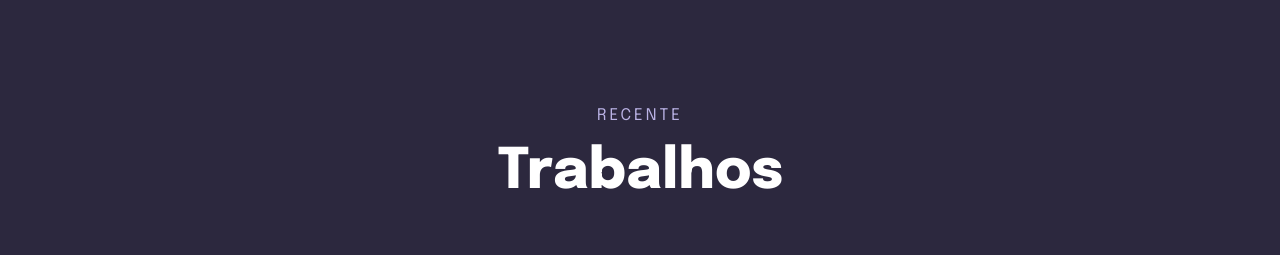
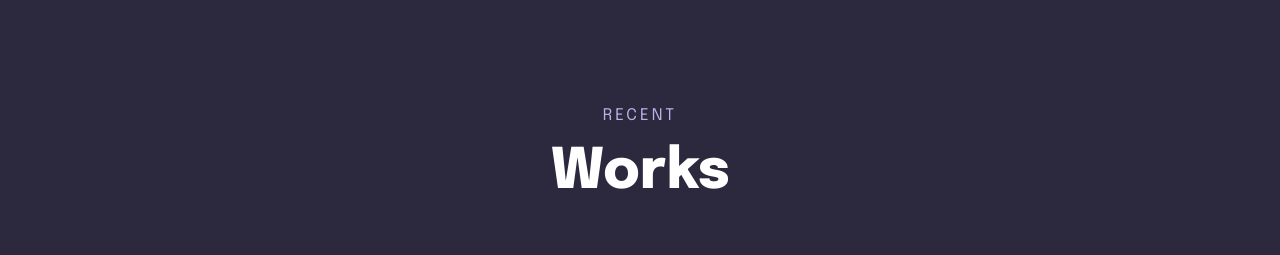
Before and after one commit to Gslogger/Componente-Trabalhos, a plain HTML site: page index.html in a window 1280 px wide. Shown: the top 255 px of the page. Drawn offline with Linux system fonts and the light colour scheme.

Commit message:
Update index.html

```diff
--- a/index.html
+++ b/index.html
@@ -17,8 +17,8 @@
 <body>
   <div class="page">
     <header>
-      <p>recente</p>
-      <h1>Trabalhos</h1>
+      <p>recent</p>
+      <h1>Works</h1>
     </header>
 
     <main>
```
